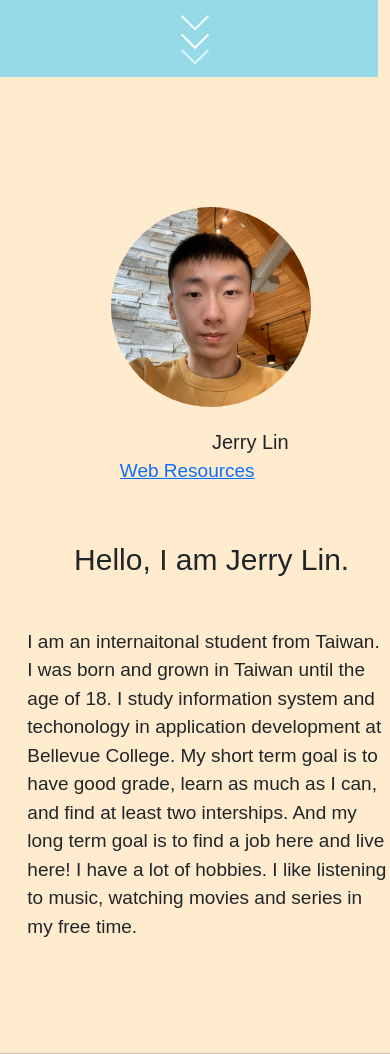
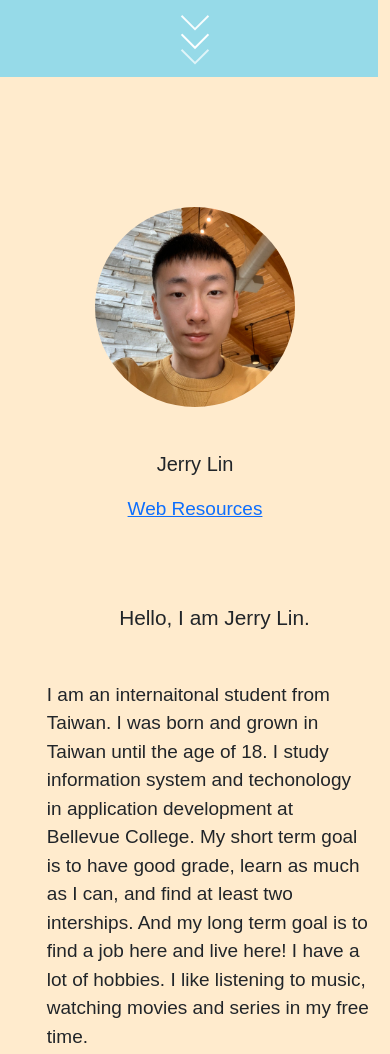
Before and after one commit to jerrylin1213/WebRoot, a plain HTML site: page index.html in a window 390 px wide. Shown: the part 767-1821 px from the top of the page. Drawn offline with nearby package versions, Linux system fonts and the light colour scheme.

Commit message:
fix index.html's positioning

```diff
--- a/css/style.css
+++ b/css/style.css
@@ -91,19 +91,26 @@ header .box span:nth-child(3) {
   transition: 0.4s;
 }
 
-#intro .col-md-3 {
+#intro .col-md-3 figure {
   position: relative;
 }
 
-#intro .col-md-3 figure {
-  position: absolute;
-  top: 0;
+#intro .col-md-3 img {
+  display: block;
+  margin-left: auto;
+  margin-right: auto;
+  /* position: absolute; */
 }
 
+#intro .col-md-3 figcaption,
 #intro .col-md-3 p {
-  text-align: center;
-  margin-right: 1vw;
-  text-decoration: none;
+  /* position: absolute; */
+  margin: 0;
+  display: flex;
+  justify-content: center;
+}
+#intro .col-md-3 figcaption {
+  margin-top: 5vh;
 }
 
 #intro .col-md-7 {
@@ -165,20 +172,30 @@ footer .container {
   }
   #intro .col-md-3 figure {
     position: static;
-    top: 0;
+    top: 0px;
   }
   #intro p {
     font-size: 19px;
     margin-left: -3vw;
   }
-  #intro .col-md-7.lead {
+  #intro .col-md-7 .lead {
     text-align: center;
     margin-left: 0;
+    padding-top: 5vh;
+    font-size: 1.3rem;
   }
   #intro .col-md-7 {
     /* margin: 0; */
     padding-left: 5vw;
     padding-right: 5vw;
+  }
+  #intro .col-md-7 p {
+    padding: 0 5vw;
+  }
+}
+@media only screen and (max-width: 456px) {
+  #buttons a i {
+    display: block;
   }
 }
 
--- a/index.html
+++ b/index.html
@@ -52,10 +52,10 @@
             <figure>
               <img src="img/JerryLin.jpg" alt="Photo of Jerry" />
               <figcaption>Jerry Lin</figcaption>
+            </figure>
+            <p><a href="html/webresources.html">Web Resources</a></p>
+          </div>
 
-              <p><a href="html/webresources.html">Web Resources</a></p>
-            </figure>
-          </div>
           <div class="col-md-7 text-left">
             <h2 class="lead">Hello, I am Jerry Lin.</h2>
             <p>
```
